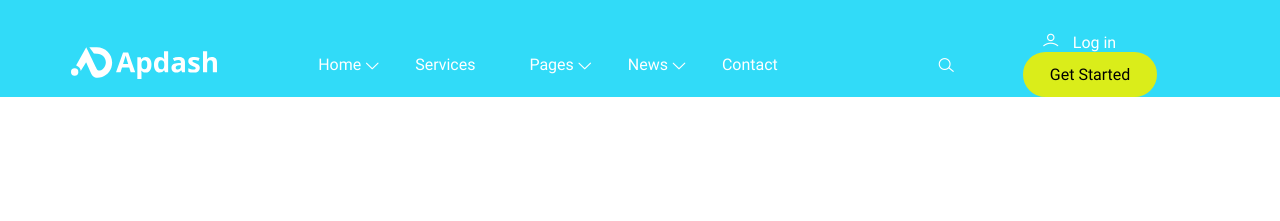
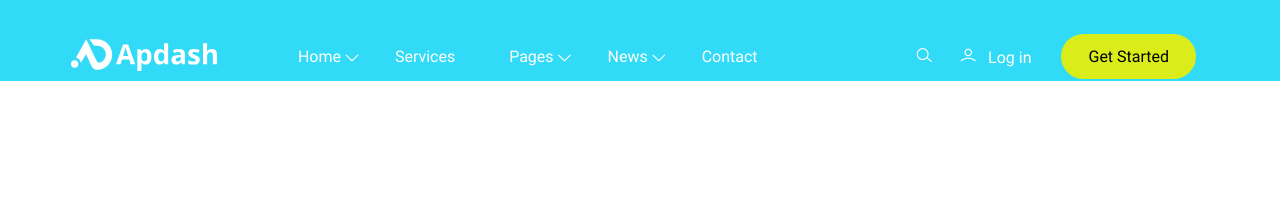
Before and after one commit to jahidmunshi99/Full-Site-Design-1, a plain HTML site: page index.html in a window 1280 px wide. Shown: the top 221 px of the page. Drawn offline with Linux system fonts and the light colour scheme.

Commit message:
btn update

```diff
--- a/assets/css/responsive.css
+++ b/assets/css/responsive.css
@@ -2,12 +2,12 @@
 /* @media (min-width:1920) {} */
 
 /* Desktops */
-@media (max-width:1919px) {
+/* @media (max-width:1919px) {
     .container {
         max-width: 1919px;
         padding: 0 5%;
     }
-}
+} */
 
 /* Large Tablets */
 @media (max-width:1199px) {
--- a/assets/css/style.css
+++ b/assets/css/style.css
@@ -87,7 +87,7 @@ span{
     text-align: center;
 }
 .main-menu{
-    flex: 3;
+    flex: 2.5;
 }
 .main-menu ul li{
     display: inline-block;
@@ -101,23 +101,31 @@ span{
     display: flex;
     justify-content: flex-end;
     align-items: center;
+    text-align: center;
     flex: 1.5;
-    text-align: center;
 }
 .login-bar .search{
-    margin-right: 20px;
+    /* margin-right: 20px; */
     color: var(--white-color);
     cursor: pointer;
 }
 .login-bar .search:hover{
     color:var(--theme-color)
 }
-.login-bar a{
-    margin-right: 10%;
+.user-admin{
+    display: flex;
+    justify-content: flex-end;
+    align-items: center;
+    /* padding-left: 20px; */
 }
+.login-btn{
+    padding: 0 20px;
+    margin-right: 10px;
+}
+
 .login-bar i{
     text-align: center;
-    padding-right: 10px;
+    padding-right: 8px;
 }
 .toggle-btn{
     color: var(--white-color);
--- a/index.html
+++ b/index.html
@@ -59,9 +59,13 @@
                     </ul>
                 </div>
                 <div class="login-bar">
-                    <i class="lni lni-search-alt search"></i>
-                    <div class="user">
-                        <a href="#"><i class="lni lni-user"></i> Log in</a>
+                    <div class="search-area">
+                        <i class="lni lni-search-alt search"></i>
+                    </div>
+                    <div class="user-admin">
+                        <div class="login-btn">
+                            <a href="#"><i class="lni lni-user"></i> Log in</a>
+                        </div>
                         <div class="btn">Get Started</div>
                     </div>
                 </div>
```
